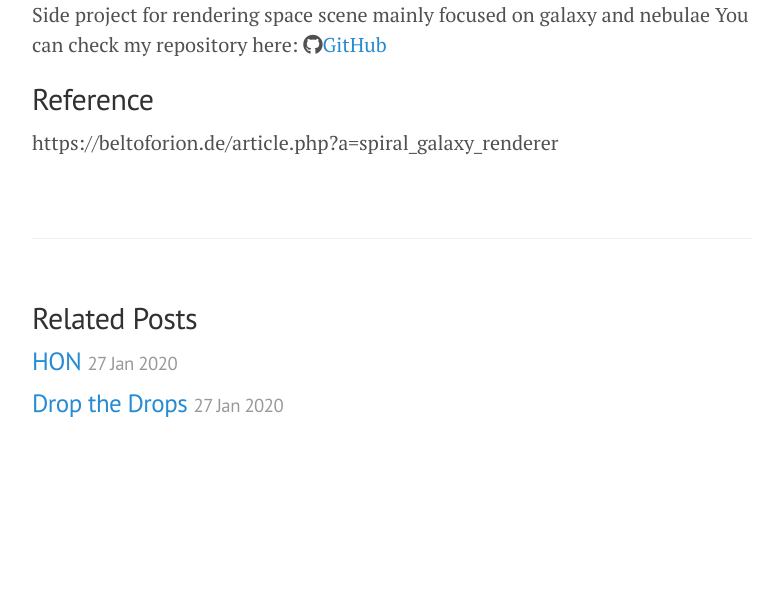
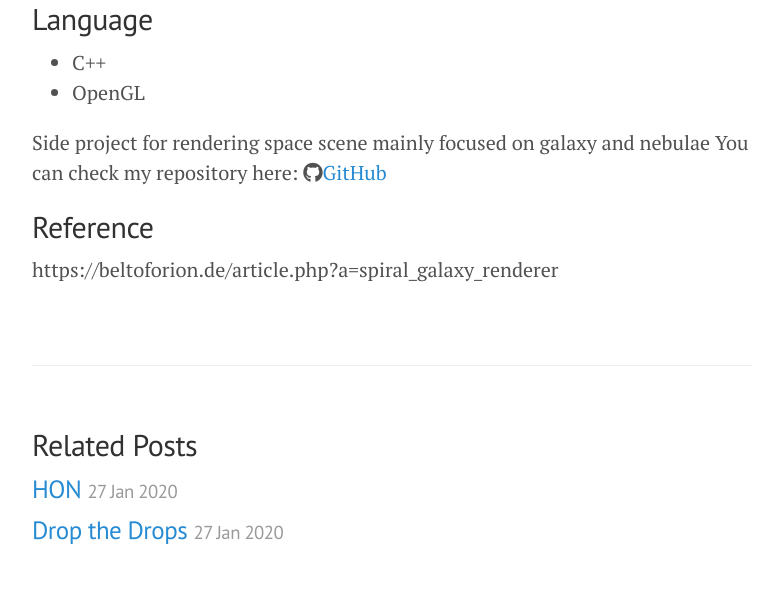
Before and after one commit to jooho556/jooho556.github.io, a Jekyll site: the page built from _posts/2020-01-27-Virtual-Space.md, in a window 1280 px wide. Shown: the part 552-1158 px from the top of the page, without its empty margins (248-1027 px from the left). Built offline with Jekyll 4.4.1, drawn with Linux system fonts in a browser that asks for light colours; nearby versions of some CDN libraries; before the commit the page ends 1031 px from its top, so only the background shows below that.

Commit message:
Update 2020-01-27-Virtual-Space.md

```diff
--- a/_posts/2020-01-27-Virtual-Space.md
+++ b/_posts/2020-01-27-Virtual-Space.md
@@ -11,6 +11,10 @@ title: Virtual Space
 ![Galaxy](/assets/Galaxy.gif)
 -----
 
+## Language
+* C++
+* OpenGL
+
 Side project for rendering space scene mainly focused on galaxy and nebulae
 You can check my repository here: <i class="fab fa-github"></i>[GitHub](https://github.com/jooho556/Virtual-Space)
 
```
